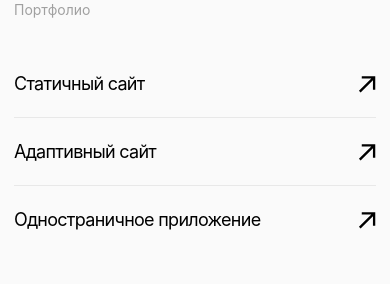
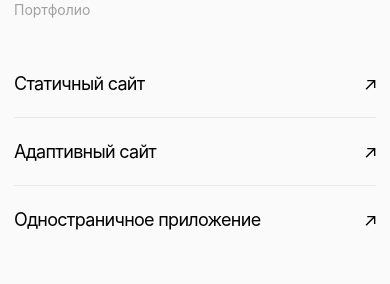
Before and after one commit to GlazkovPavel/movies-explorer-frontend, a React (Create React App) app: page / in a window 390 px wide. Shown: the part 3192-3476 px from the top of the page. Built offline with nearby package versions, Linux system fonts and the light colour scheme.

Commit message:
feat: адаптивная верстка

```diff
--- a/src/components/Portfolio/Portfolio.css
+++ b/src/components/Portfolio/Portfolio.css
@@ -76,6 +76,6 @@
   .portfolio__link {
     font-size: 18px;
     line-height: 28px;
-    /*background: url('../../images/arrow__small.svg') right no-repeat;*/
+    background: url('../../images/arrow__small.svg') right no-repeat;
   }
 }
```
Also changed, not shown: src/images/arrow__small.svg (added).
